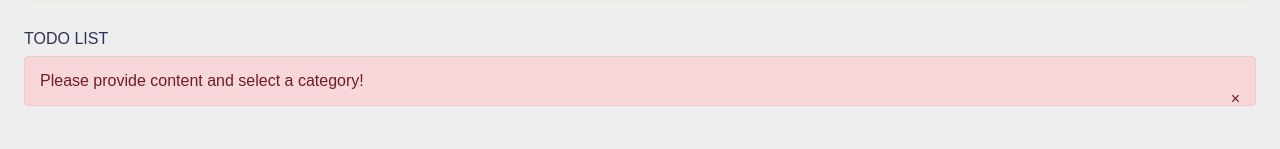
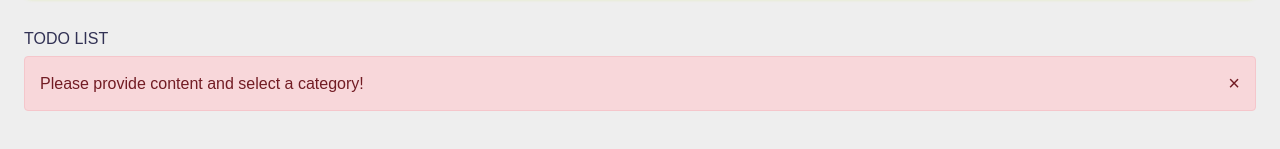
Before and after one commit to hichem-1999/To-Do-List, a Vue app: page / in a window 1280 px wide. Both pictures are taken after typing "Sample" into the empty fields and a click on the input "Add todo". Shown: the part 427-576 px from the top of the page. Built offline with nearby package versions, Linux system fonts and the light colour scheme.

Commit message:
change the css of the close button alert

```diff
--- a/src/components/Alert.vue
+++ b/src/components/Alert.vue
@@ -1,8 +1,7 @@
-<!-- src/components/Alert.vue -->
 <template>
   <div class="alert" :class="alertType">
     <p>{{ message }}</p>
-    <button @click="closeAlert">&times;</button>
+    <button class="close-button" @click="closeAlert">&times;</button>
   </div>
 </template>
 
@@ -35,8 +34,11 @@ export default {
 };
 </script>
 
-<style scoped>
+<style>
 .alert {
+  display: flex;
+  justify-content: space-between;
+  align-items: center;
   padding: 15px;
   border: 1px solid transparent;
   border-radius: 4px;
@@ -47,7 +49,14 @@ export default {
   margin: 0;
 }
 
-
+.alert button.close-button {
+  background-color: transparent;
+  border: none;
+  font-size: 20px;
+  cursor: pointer;
+  color: inherit;
+  padding: 0;
+}
 
 .alert-success {
   background-color: #d4edda;
@@ -55,19 +64,9 @@ export default {
   color: #155724;
 }
 
-
 .alert-danger {
   background-color: #f8d7da;
   border-color: #f5c6cb;
   color: #721c24;
 }
-
-.alert button {
-  float: right;
-  background-color: transparent;
-  border: none;
-  font-size: 16px;
-  cursor: pointer;
-  color: inherit;
-}
 </style>
```
